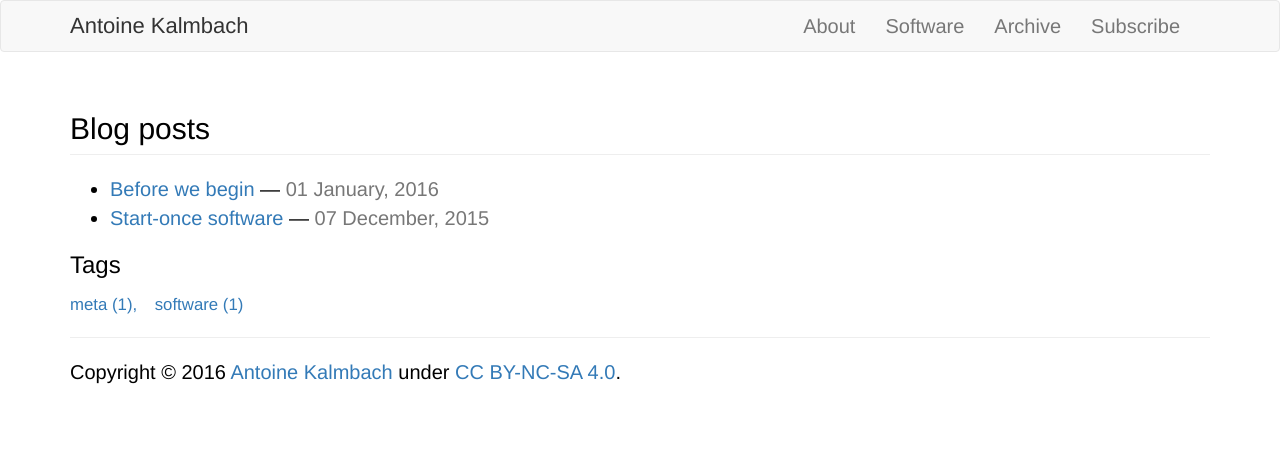
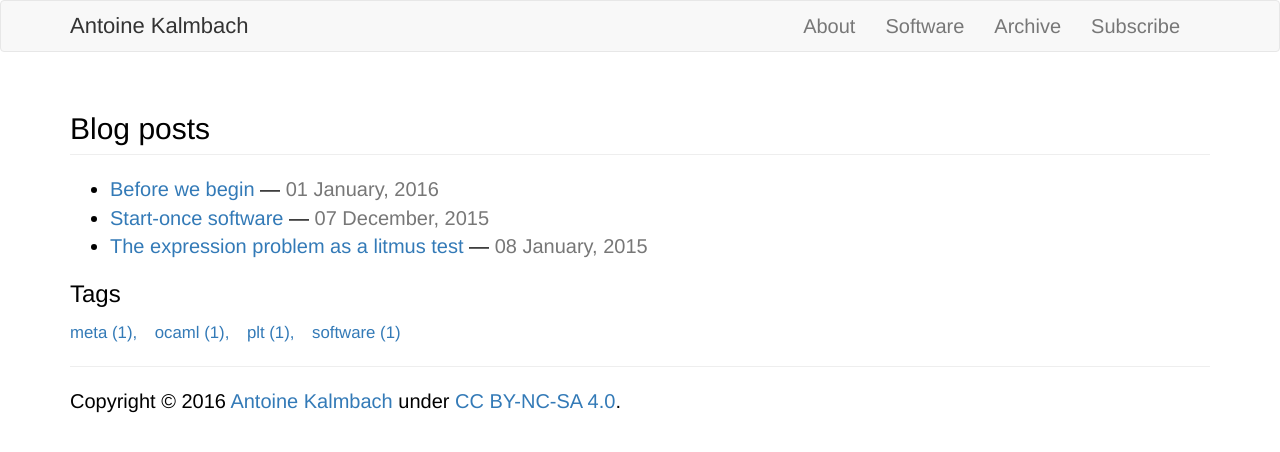
Before and after one commit to ane/ane.github.io, a Jekyll site: the page built from archive.html, in a window 1280 px wide. Shown: the top 452 px of the page. Built offline with Jekyll 4.4.1, drawn with Linux system fonts in a browser that asks for light colours; nearby versions of some CDN libraries; Markdown is read by kramdown in place of the engine named in the settings.

Commit message:
Publish!

```diff
--- a/_drafts/expressing-problems.md
+++ b/_posts/2016-01-08-the-expression-problem-as-a-litmus-test.md
@@ -1,5 +1,7 @@
 ---
 layout: post
+disqus: true
+date: 2015-01-08
 tags:
 - plt
 - ocaml
```
